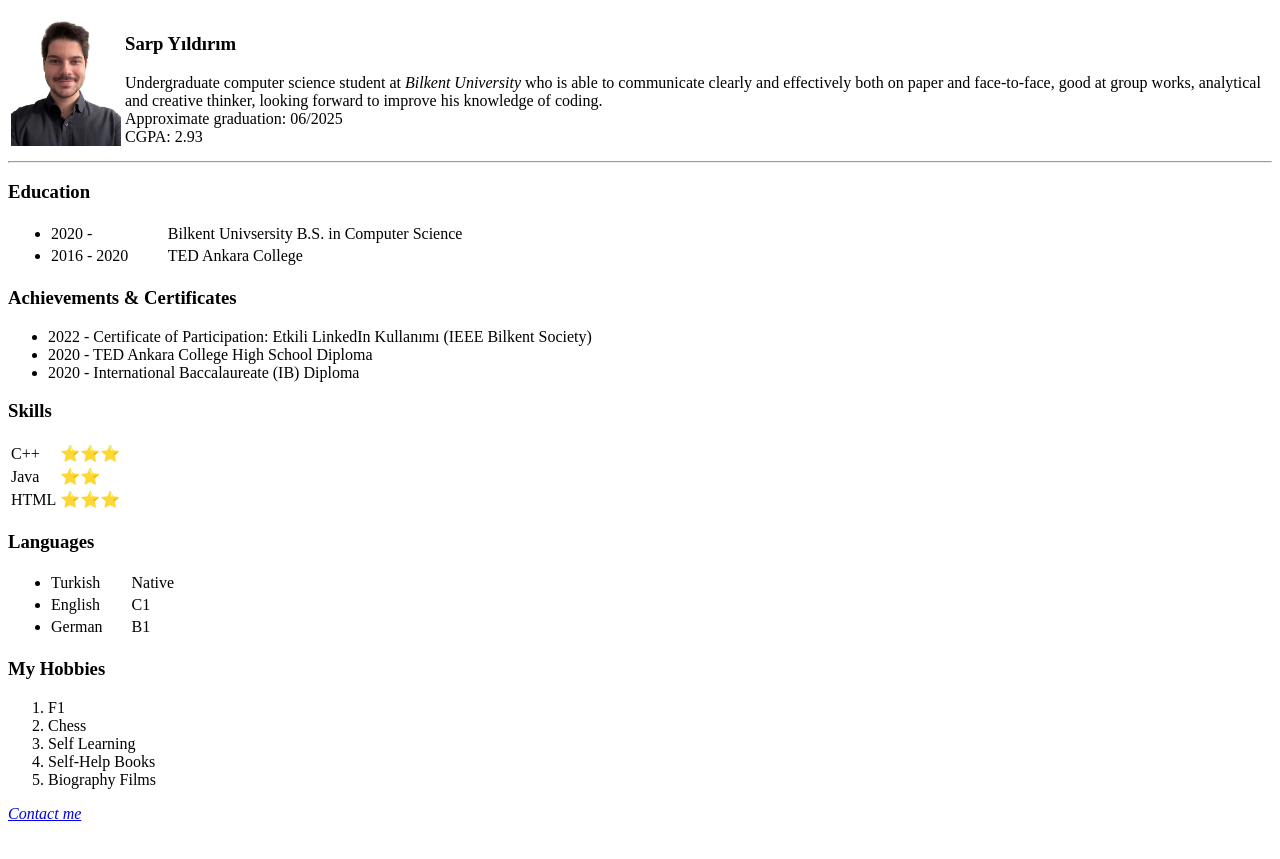
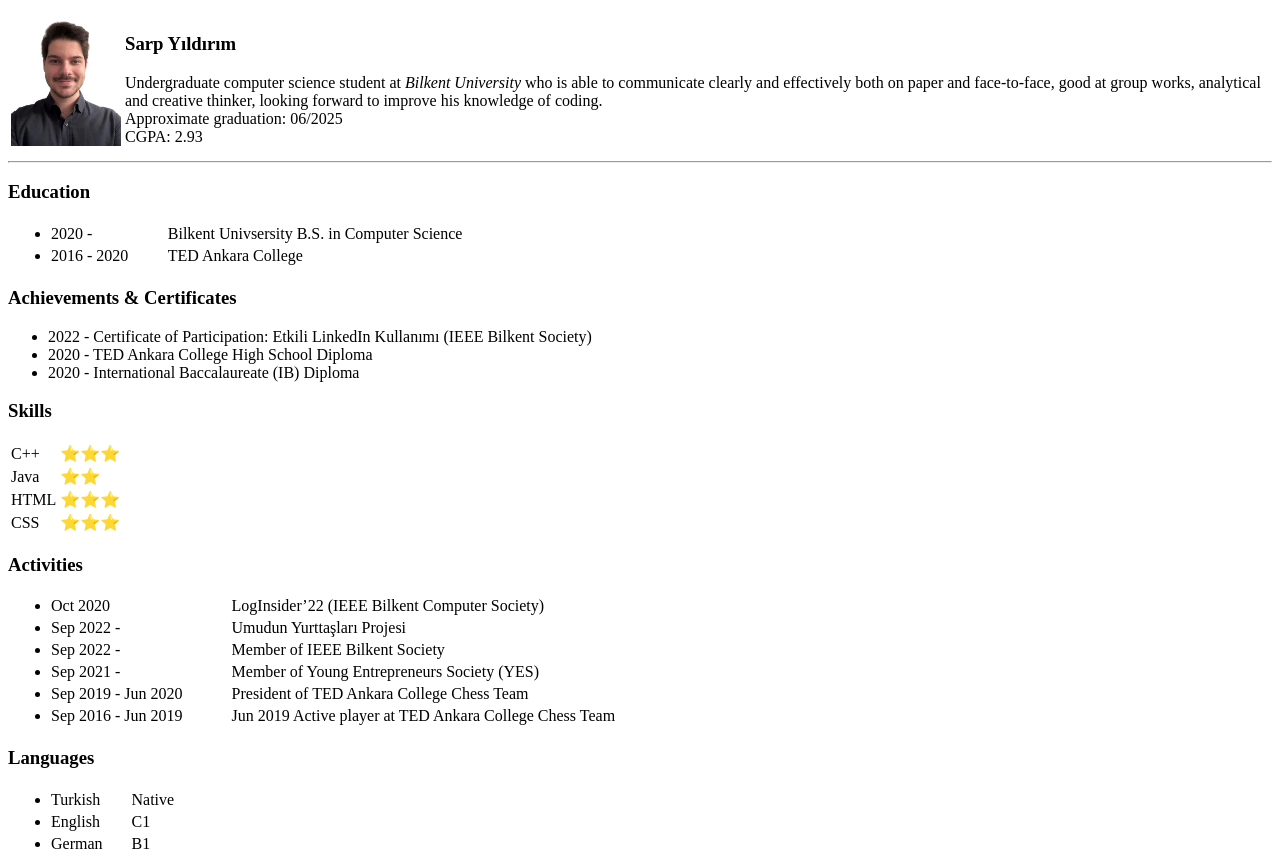
Before and after one commit to Sarpyildir/CV, a plain HTML site: page index.html in a window 1280 px wide. Shown: the top 859 px of the page. Before the commit the page ends 831 px from the top, so only its background shows below. Drawn offline with Linux system fonts and the light colour scheme.

Commit message:
Added activities and github link to contact me page.

```diff
--- a/index.html
+++ b/index.html
@@ -4,9 +4,10 @@
 <head>
     <meta charset="UTF-8">
     <title>Sarp's Personal Website</title>
+    <link rel="stylesheet" href="css/styles.css">
 </head>
 
-<body>
+<body >
     <table>
         <tr>
             <td><img src="cvPhoto.jpg" width="110" alt="Sarp's picture"></td>
@@ -23,8 +24,6 @@
 
     <hr>
     <h3>Education</h3>
-
-
     <ul>
         <table style="width: 550px;">
             <tr>
@@ -59,7 +58,40 @@
             <td>HTML</td>
             <td>⭐⭐⭐</td>
         </tr>
+        <tr>
+            <td>CSS</td>
+            <td>⭐⭐⭐</td>
+        </tr>
     </table>
+    <h3>Activities</h3>
+    <ul>
+        <table style="width: 700px;">
+            <tr>
+                <td><li>Oct 2020</li></td>
+                <td>LogInsider’22	(IEEE Bilkent Computer Society)</td>
+            </tr>
+            <tr>
+                <td><li>Sep 2022 -</li></td>
+                <td>Umudun Yurttaşları Projesi</td>
+            </tr>
+            <tr>
+                <td><li>Sep 2022 -</li></td>
+                <td>Member of IEEE Bilkent Society</td>
+            </tr>
+            <tr>
+                <td><li>Sep 2021 -</li></td>
+                <td>Member of Young Entrepreneurs Society (YES)</td>
+            </tr>
+            <tr>
+                <td><li>Sep 2019 - Jun 2020</li></td>
+                <td>President of TED Ankara College Chess Team</td>
+            </tr>
+            <tr>
+                <td><li>Sep 2016 - Jun 2019</li></td>
+                <td>Jun 2019	Active player at TED Ankara College Chess Team</td>
+            </tr>
+        </table>
+    </ul>
     <h3>Languages</h3>
     <ul>
     <table style="width: 150px;">
```
Also changed, not shown: contact.html (+3 -2 lines).
